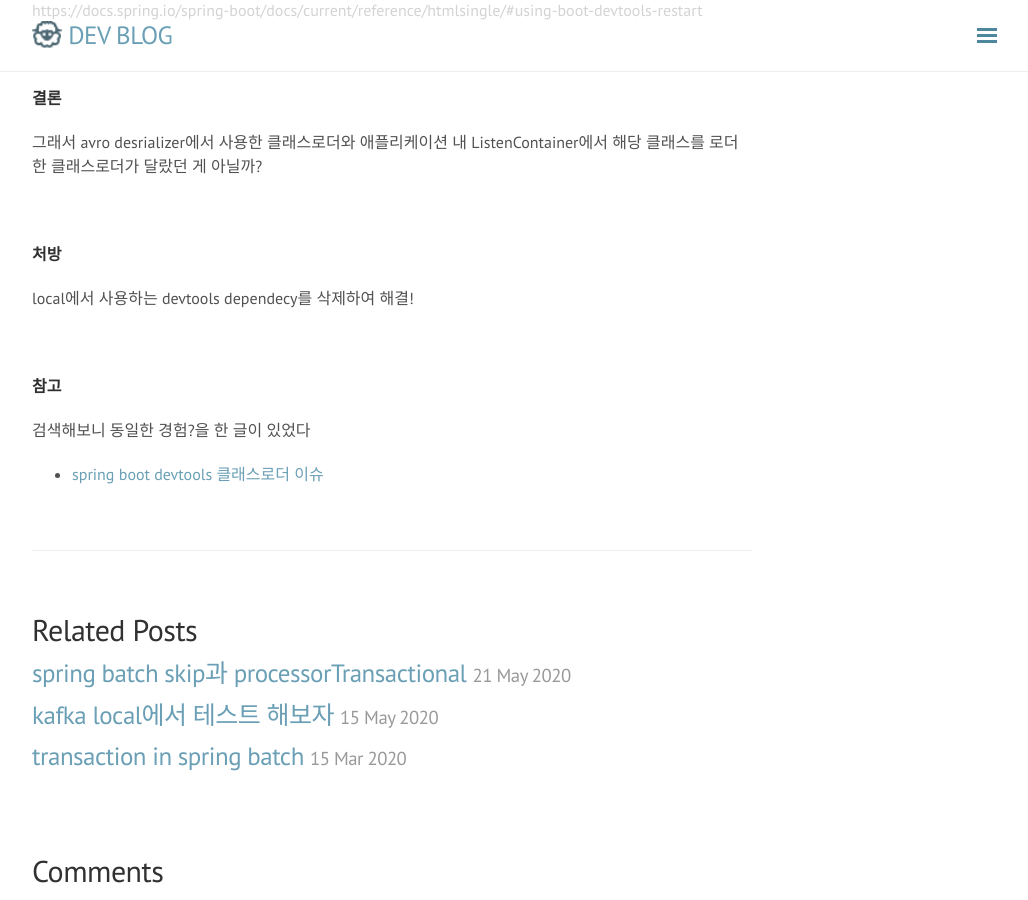
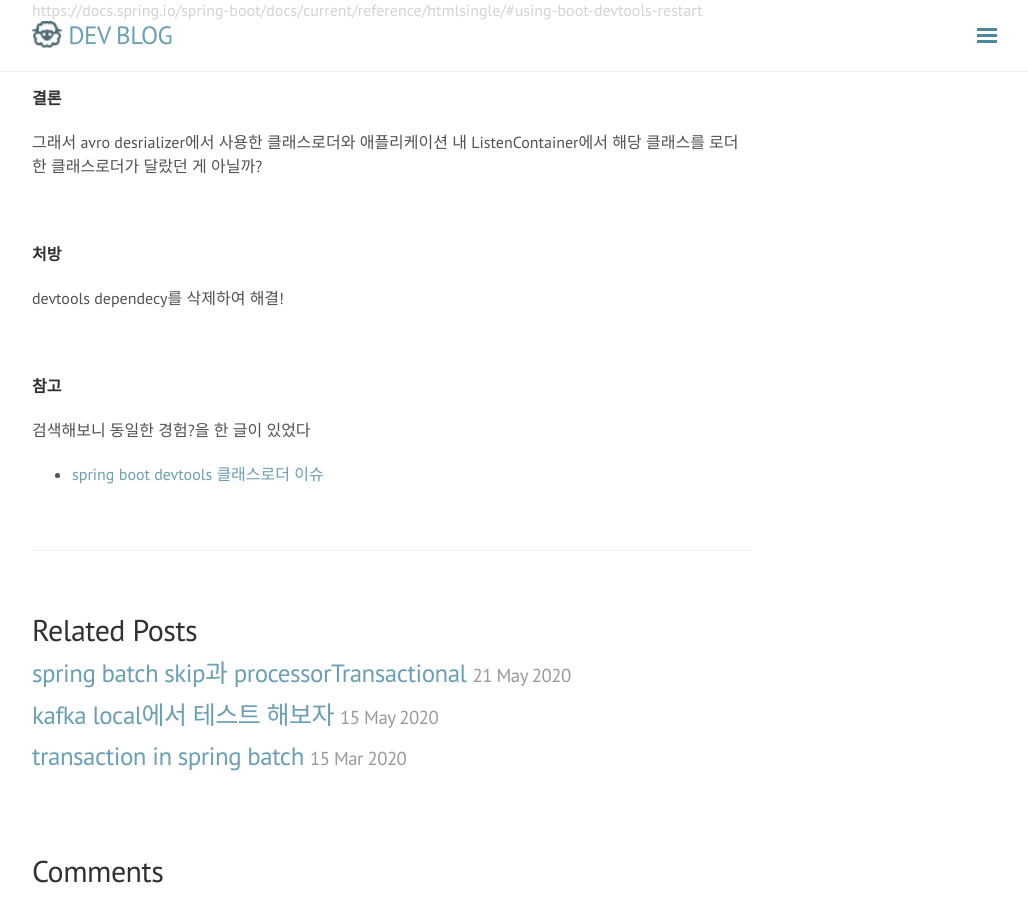
Before and after one commit to rmcodestar/rmcodestar.github.io, a Jekyll site: the page built from _posts/2020-05-20-ClassCastException-and-classloader.md, in a window 1280 px wide and 900 px high, scrolled down 1765 px. Shown: the whole window, without its empty margins (248-1276 px from the left). Built offline with Jekyll 4.4.1, drawn with Linux system fonts in a browser that asks for light colours; nearby versions of some CDN libraries; comment, search, counter and statistics services are not loaded.

Commit message:
Update 2020-05-20-ClassCastException-and-classloader.md

```diff
--- a/_posts/2020-05-20-ClassCastException-and-classloader.md
+++ b/_posts/2020-05-20-ClassCastException-and-classloader.md
@@ -81,7 +81,7 @@ https://docs.spring.io/spring-boot/docs/current/reference/htmlsingle/#using-boot
 
 **처방**
 
-local에서 사용하는 devtools dependecy를 삭제하여 해결!
+devtools dependecy를 삭제하여 해결!
 
 
 
```
